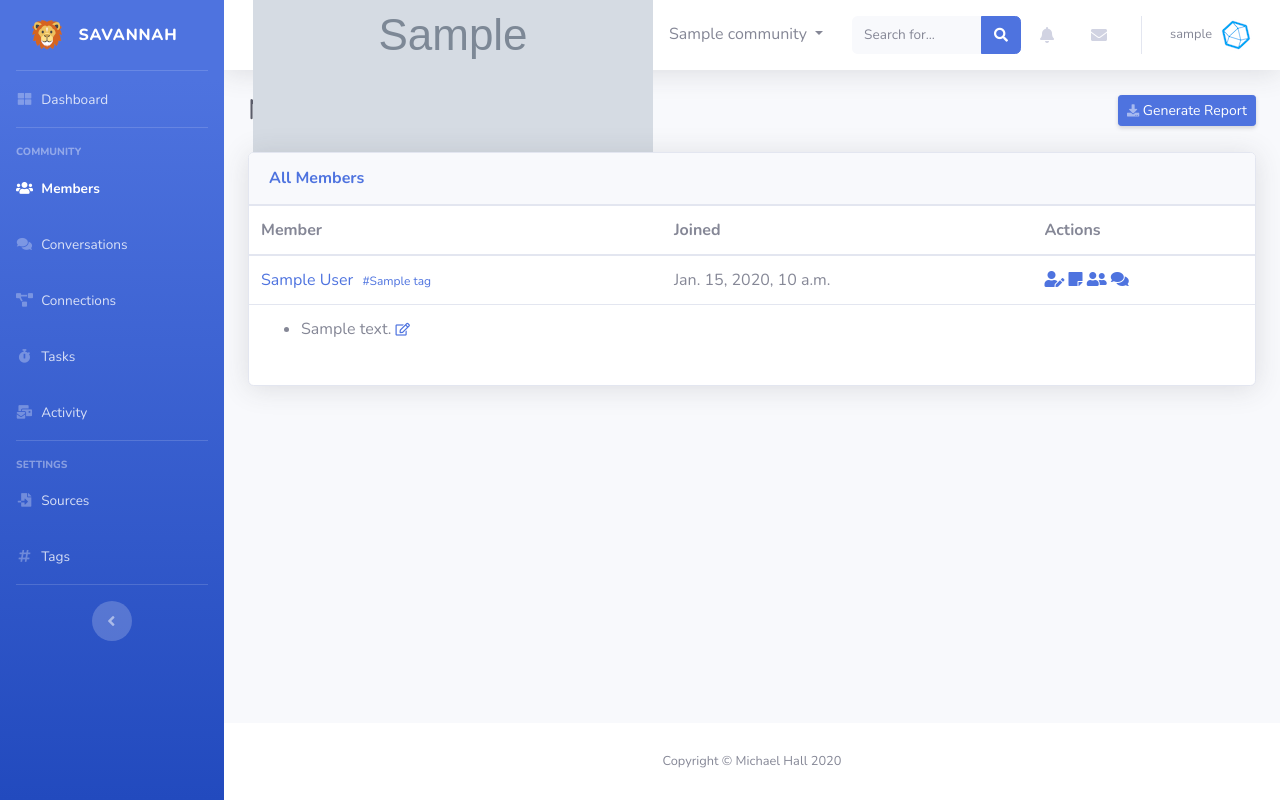
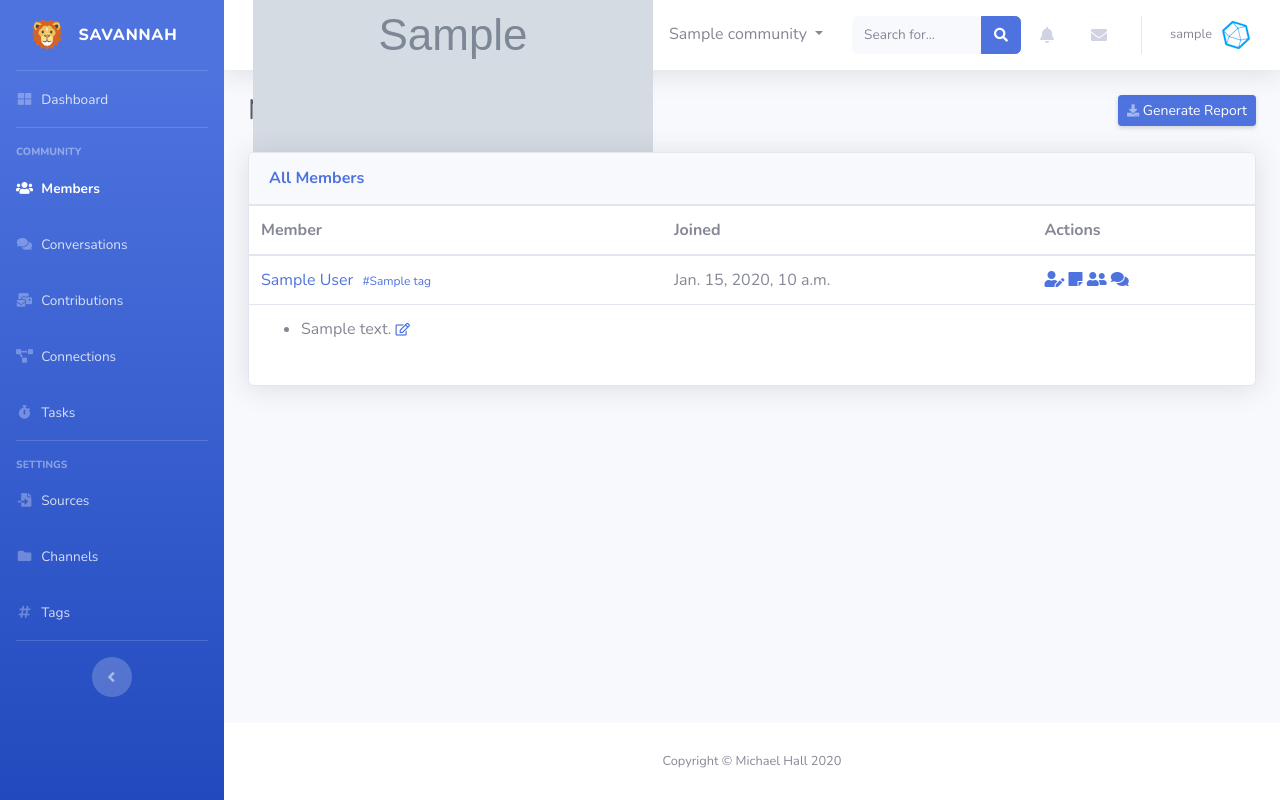
Before and after one commit to SavannahHQ/Savannah, a Django app: page /v2/members/1/all in a window 1280 px wide. Run offline with Django 3.2, Linux system fonts and the light colour scheme; a user stored in the database is signed in; tables that the repository leaves empty hold one stand-in row (values such as "Sample post"); grey boxes marked "Sample" are stand-in pictures; some libraries are stand-ins or nearby versions.

Commit message:
Converts Activity data model to Contribution

```diff
--- a/corm/models.py
+++ b/corm/models.py
@@ -91,7 +91,7 @@ class Member(TaggableModel):
         Note.objects.filter(member=other_member).update(member=self)
         MemberConnection.objects.filter(from_member=other_member).update(from_member=self)
         MemberConnection.objects.filter(to_member=other_member).update(to_member=self)
-        Activity.objects.filter(author=other_member).update(author=self)
+        Contribution.objects.filter(author=other_member).update(author=self)
 
         for tag in other_member.tags.all():
             self.tags.add(tag)
@@ -137,7 +137,7 @@ class Source(models.Model):
 
     @property
     def activity_set(self):
-        return Activity.objects.filter(activity_type__source=self)
+        return Contribution.objects.filter(contribution_type__source=self)
 
     @property
     def conversation_set(self):
@@ -209,10 +209,10 @@ class Task(TaggableModel):
     def __str__(self):
         return self.name
 
-class ActivityType(models.Model):
+class ContributionType(models.Model):
     class Meta:
-        verbose_name = _("Activity Type")
-        verbose_name_plural = _("Activity Types")
+        verbose_name = _("Contribution Type")
+        verbose_name_plural = _("Contribution Types")
     community = models.ForeignKey(Community, on_delete=models.CASCADE)
     source = models.ForeignKey(Source, on_delete=models.SET_NULL, null=True, blank=True)
     name = models.CharField(max_length=256)
@@ -221,12 +221,12 @@ class ActivityType(models.Model):
     def __str__(self):
         return "%s (%s)" % (self.name, self.community)
 
-class Activity(TaggableModel, ImportedDataModel):
+class Contribution(TaggableModel, ImportedDataModel):
     class Meta:
-        verbose_name_plural = _("Activity")
-        ordering = ('timestamp',)
+        verbose_name_plural = _("Contributions")
+        ordering = ('-timestamp',)
     community = models.ForeignKey(Community, on_delete=models.CASCADE)
-    activity_type = models.ForeignKey(ActivityType, on_delete=models.CASCADE)
+    contribution_type = models.ForeignKey(ContributionType, on_delete=models.CASCADE)
     channel = models.ForeignKey(Channel, on_delete=models.SET_NULL, null=True, blank=True)
     title = models.CharField(max_length=256)
     timestamp = models.DateTimeField(db_index=True)
--- a/frontendv2/templates/savannahv2/base.html
+++ b/frontendv2/templates/savannahv2/base.html
@@ -89,25 +89,25 @@
           <span>Conversations</span></a>
       </li>
 
+      <!-- Nav Item - Contributions -->
+      <li class="nav-item">
+        <a class="nav-link" href="/admin/corm/contribution/" target="_blank">
+          <i class="fas fa-fw fa-mail-bulk"></i>
+          <span>Contributions</span></a>
+      </li>
+
       <!-- Nav Item - Connections -->
       <li class="nav-item">
-        <a class="nav-link" href="/admin/corm/memberconnection/">
+        <a class="nav-link" href="/admin/corm/memberconnection/" target="_blank">
           <i class="fas fa-fw fa-project-diagram"></i>
           <span>Connections</span></a>
       </li>
 
       <!-- Nav Item - Tasks -->
       <li class="nav-item">
-        <a class="nav-link" href="/admin/corm/task/">
+        <a class="nav-link" href="/admin/corm/task/" target="_blank">
           <i class="fas fa-fw fa-stopwatch"></i>
           <span>Tasks</span></a>
-      </li>
-
-      <!-- Nav Item - Activity -->
-      <li class="nav-item">
-        <a class="nav-link" href="/admin/corm/activity/">
-          <i class="fas fa-fw fa-mail-bulk"></i>
-          <span>Activity</span></a>
       </li>
 
       <!-- Divider -->
@@ -120,14 +120,21 @@
 
       <!-- Nav Item - Sources -->
       <li class="nav-item">
-        <a class="nav-link" href="/admin/corm/source/">
+        <a class="nav-link" href="/admin/corm/source/" target="_blank">
           <i class="fas fa-fw fa-file-import"></i>
           <span>Sources</span></a>
       </li>
 
+      <!-- Nav Item - Contributions -->
+      <li class="nav-item">
+        <a class="nav-link" href="/admin/corm/channel/" target="_blank">
+          <i class="fas fa-fw fa-folder"></i>
+          <span>Channels</span></a>
+      </li>
+
       <!-- Nav Item - Tags -->
       <li class="nav-item">
-        <a class="nav-link" href="/admin/corm/tag/">
+        <a class="nav-link" href="/admin/corm/tag/" target="_blank">
           <i class="fas fa-fw fa-hashtag"></i>
           <span>Tags</span></a>
       </li>
--- a/frontendv2/views/dashboard.py
+++ b/frontendv2/views/dashboard.py
@@ -31,11 +31,11 @@ class Dashboard:
             return Conversation.objects.filter(channel__source__community=self.community).count()
 
     @property
-    def activity_count(self):
+    def contribution_count(self):
         if self.tag:
-            return Activity.objects.filter(community=self.community, tags=self.tag).count()
+            return Contribution.objects.filter(community=self.community, tags=self.tag).count()
         else:
-            return Activity.objects.filter(community=self.community).count()
+            return Contribution.objects.filter(community=self.community).count()
 
     @property
     def open_tasks_count(self):
--- a/savannah/settings.py
+++ b/savannah/settings.py
@@ -37,6 +37,7 @@ INSTALLED_APPS = [
     'django.contrib.sessions',
     'django.contrib.messages',
     'django.contrib.staticfiles',
+    'django.contrib.humanize',
     'corm.apps.CormConfig',
     'frontend.apps.FrontendConfig',
     'frontendv2.apps.FrontendConfig',
```
Also changed, not shown: corm/admin.py (+10 -10 lines), frontendv2/templates/savannahv2/dashboard.html (+6 -5 lines), corm/migrations/0040_auto_20200424_1613.py (added), corm/migrations/0041_auto_20200424_1619.py (added).
